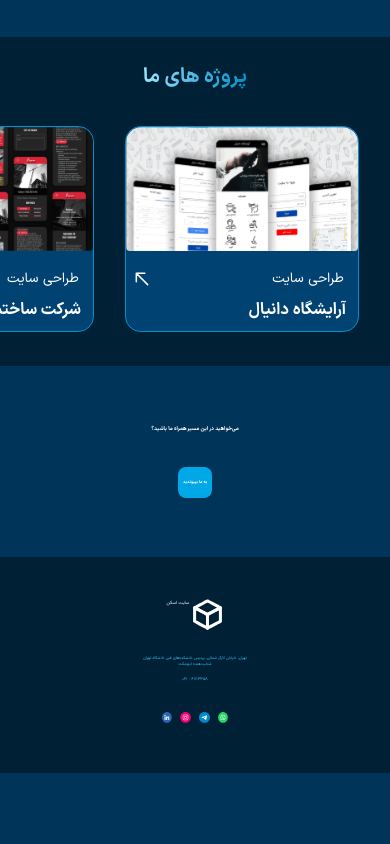
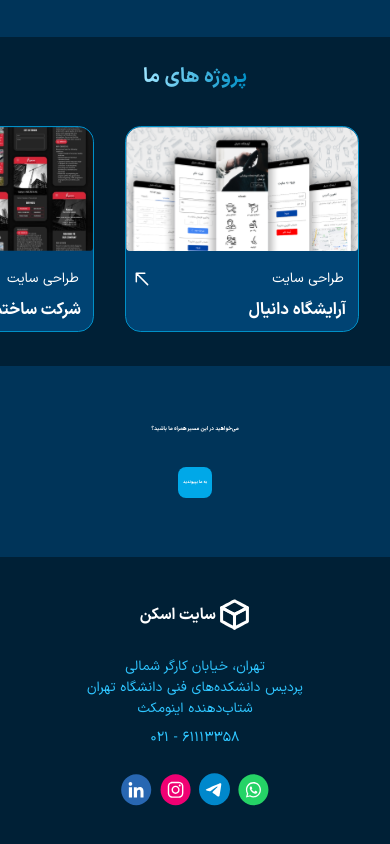
Before and after one commit to amir-reza-programmer/Sitescan, a React (Create React App) app: page /home in a window 390 px wide. Shown: the part 2480-3324 px from the top of the page. Before the commit the page ends 3253 px from the top, so only its background shows below. Built offline with nearby package versions, Linux system fonts and the light colour scheme.

Commit message:
mobile footer

```diff
--- a/src/components/common/Footer.jsx
+++ b/src/components/common/Footer.jsx
@@ -1,26 +1,57 @@
 import styles from "./Footer.module.css";
-
+import { useSelector } from "react-redux";
 import sitescanIcon from "../../images/SitescanIcon.svg";
 import socialMedia from "../../data_information/socialMedia";
 
 const Footer = () => {
+  const mobileView = useSelector((state) => state.mobile.mobileView);
   return (
     <div className={styles.footer_section}>
       <div className={styles.head_title}>
-        <img src={sitescanIcon}></img>
-        <p className={styles.title_text}>سایت اسکن</p>
+        <img
+          className={mobileView ? styles.icon_mobile : null}
+          src={sitescanIcon}
+          alt="icon"
+        ></img>
+        <p
+          className={mobileView ? styles.title_text_mobile : styles.title_text}
+        >
+          سایت اسکن
+        </p>
       </div>
       <div className={styles.address_number}>
-        <p className={styles.address}>
-          تهران، خیابان کارگر شمالی، پردیس دانشکده‌های فنی دانشگاه تهران
-          <br></br> شتاب‌دهنده اینومکث
+        {mobileView ? (
+          <p
+            className={
+              styles.address +
+              " " +
+              `${mobileView ? styles.address_mobile : ""}`
+            }
+          >
+            تهران، خیابان کارگر شمالی<br></br> پردیس دانشکده‌های فنی دانشگاه
+            تهران
+            <br></br> شتاب‌دهنده اینومکث
+          </p>
+        ) : (
+          <p className={styles.address}>
+            تهران، خیابان کارگر شمالی، پردیس دانشکده‌های فنی دانشگاه تهران
+            <br></br> شتاب‌دهنده اینومکث
+          </p>
+        )}
+
+        <p className={mobileView ? styles.number_mobile : styles.number}>
+          021 - 61113358
         </p>
-        <p className={styles.number}>021 - 61113358</p>
       </div>
       <div>
         {socialMedia.map((media) => (
           <a href={media.link} key={media.id}>
-            <img className={styles.icon} src={media.pic}></img>
+            <img
+              className={
+                mobileView ? styles.link_icon_mobile : styles.link_icon
+              }
+              src={media.pic}
+            ></img>
           </a>
         ))}
       </div>
--- a/src/components/common/Footer.module.css
+++ b/src/components/common/Footer.module.css
@@ -11,11 +11,21 @@
   column-gap: 0.8vw;
   margin-bottom: 3vh;
 }
-
+.icon_mobile{
+  width: 8vw;
+}
 .title_text {
   font-size: 1.2vw;
   font-weight: 300;
   color: white;
+}
+.title_text_mobile{
+  font-size: 4vw;
+    FONT-VARIANT: JIS83;
+    color: white;
+    display: flex;
+    /* align-content: center; */
+    align-items: center;
 }
 
 .address_number {
@@ -27,15 +37,27 @@
   font-weight: 300;
   margin-bottom: 1vh;
 }
-
+.address_mobile{
+  font-size: 3.5vw;
+}
 .number {
   font-size: 1vw;
   font-weight: 300;
   margin-bottom: 3vh;
   direction: ltr;
 }
+.number_mobile{
+  font-size: 3.5vw;
+  font-weight: 300;
+  margin-bottom: 3vh;
+  direction: ltr;
+}
 
-.icon {
+.link_icon {
   width: 2.8vw;
   margin: 0 1vw;
 }
+.link_icon_mobile{
+  width: 8vw;
+  margin: 0 1vw;
+}
```
